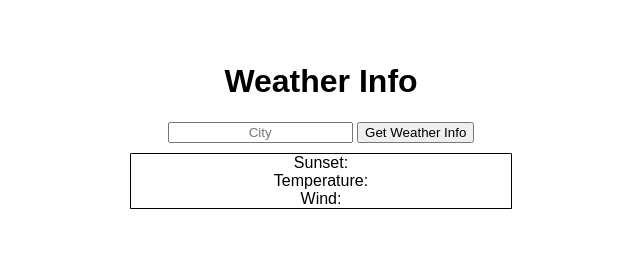
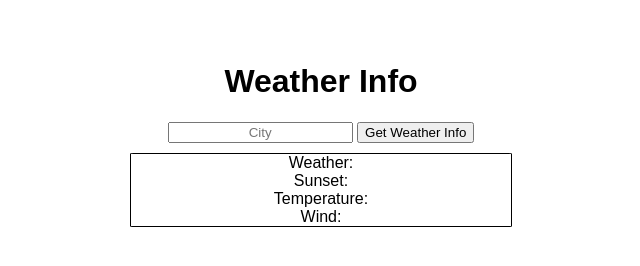
Before and after one commit to nlando/weather, a plain HTML site: page index.html in a window 1280 px wide. Shown: the whole page, without its empty margins (319-959 px from the left). Drawn offline with nearby package versions, Linux system fonts and the light colour scheme.

Commit message:
Display general weather info

```diff
--- a/index.html
+++ b/index.html
@@ -17,6 +17,8 @@
         <input type="submit" value="Get Weather Info" />
         </form>
         <dl id="info">
+            <dt>Weather:</dt>
+            <dd id="weather"></dd>
             <dt>Sunset:</dt>
             <dd id="sunset"></dd>
             <dt>Temperature:</dt>
--- a/js/script.js
+++ b/js/script.js
@@ -23,6 +23,7 @@ let seconds = "0" + date.getSeconds();
 
 let formattedTime = hours + ':' + minutes.substr(-2) + ':' + seconds.substr(-2);
 
+$('#weather').html(data.weather[0].description);
 $('#sunset').html(formattedTime);
 $('#temp').html(data.main.temp + " F");
 $('#wind').html(data.wind.speed + "mph");
```
